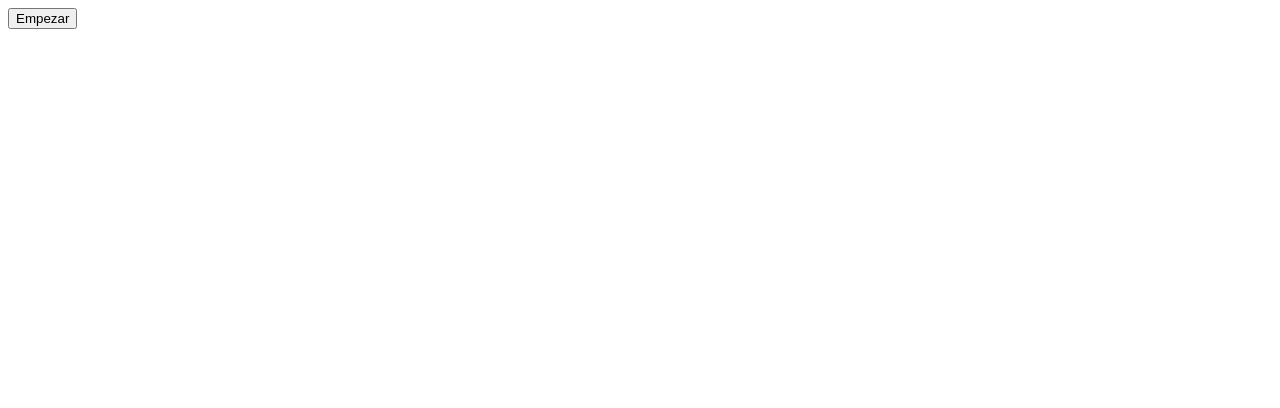
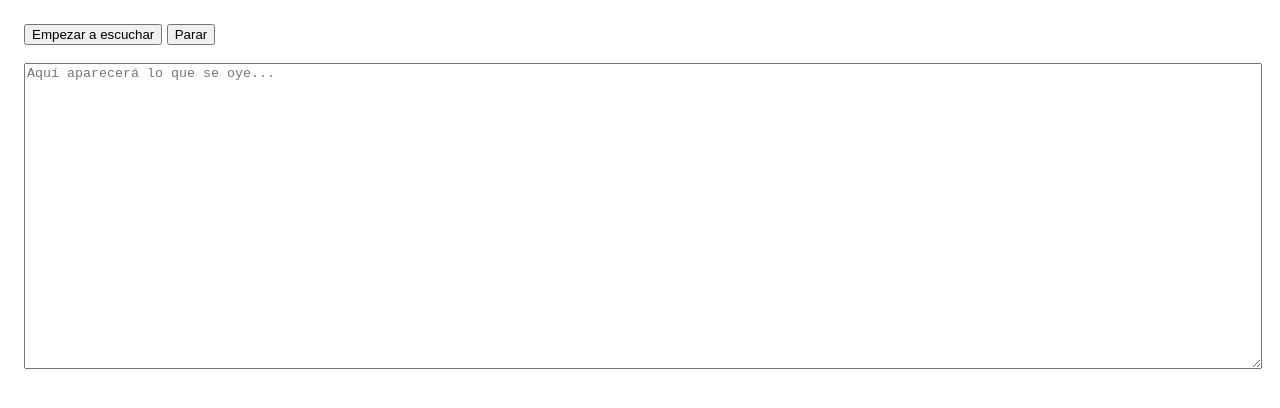
Before and after one commit to mingorance33/scanerSpirit, a plain HTML site: page index.html in a window 1280 px wide. Drawn offline with Linux system fonts and the light colour scheme.

Commit message:
Update index.html

```diff
--- a/index.html
+++ b/index.html
@@ -2,11 +2,18 @@
 <html lang="es">
   <head>
     <meta charset="utf-8" />
-    <title>Audio en tiempo real</title>
+    <title>Escucha y muestra texto</title>
+    <style>
+      body { font-family: sans-serif; padding: 1rem; }
+      textarea { width: 100%; height: 300px; }
+    </style>
   </head>
   <body>
-    <button id="start">Empezar</button>
-    <div id="output"></div>
+    <button id="start">Empezar a escuchar</button>
+    <button id="stop">Parar</button>
+    <br><br>
+    <textarea id="output" placeholder="Aquí aparecerá lo que se oye..."></textarea>
+
     <script src="app.js"></script>
   </body>
 </html>
```
